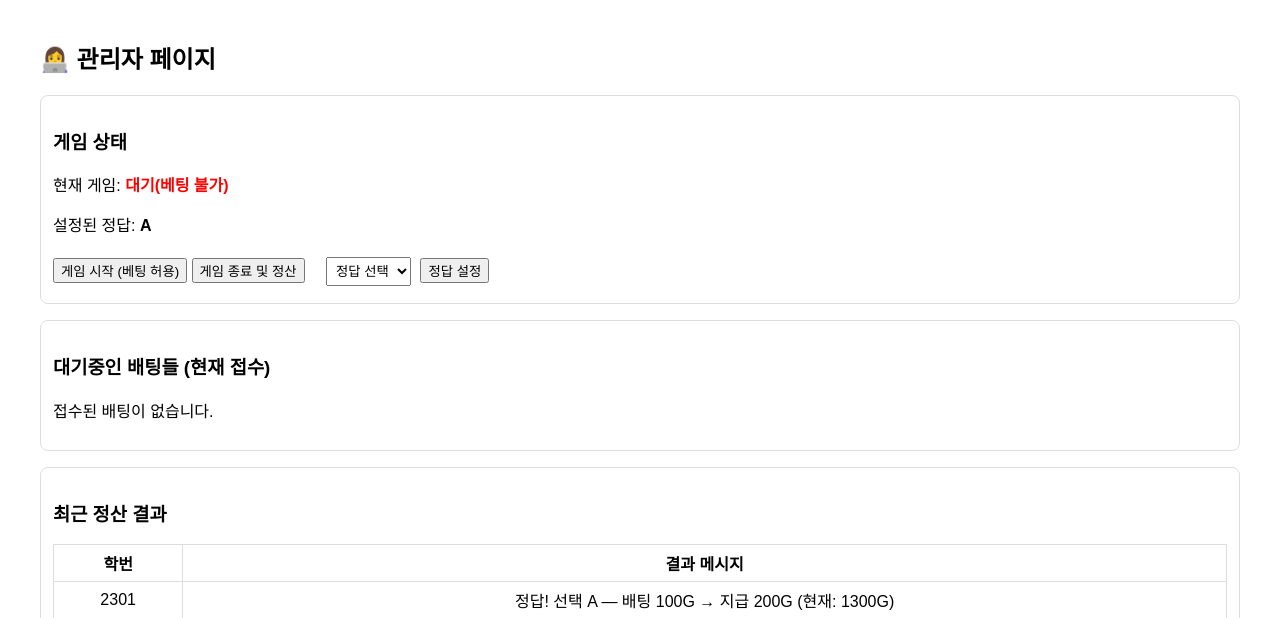
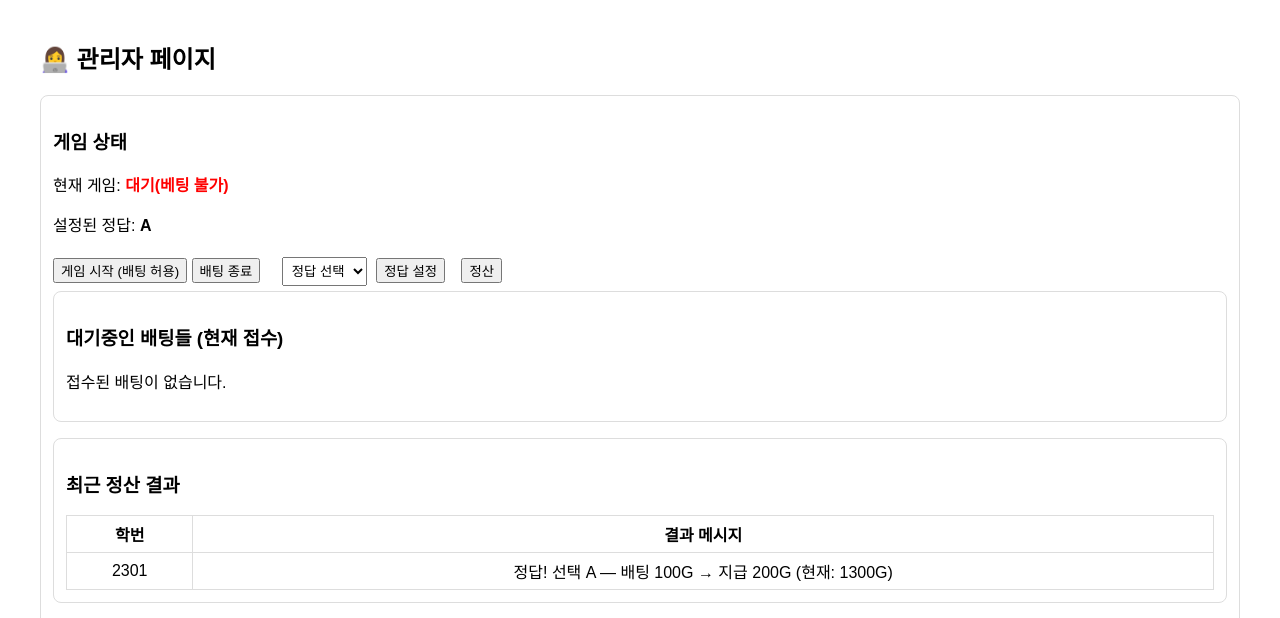
Before and after one commit to gnssid0209/codingclub_assert, a Flask app: page /admin in a window 1280 px wide. Shown: the top 618 px of the page. Run offline with Flask 3, Linux system fonts and the light colour scheme; the visitor is signed in with stand-in values (Sample User, id 1).

Commit message:
Update admin page with new betting controls

```diff
--- a/templates/admin.html
+++ b/templates/admin.html
@@ -28,14 +28,15 @@
     </p>
     <p>설정된 정답: <strong>{{ game.answer if game.answer else "설정 안됨" }}</strong></p>
 
+    <!-- 게임 상태 / 버튼 -->
 <form method="POST" style="display:inline;">
   <input type="hidden" name="action" value="start">
-      <button type="submit">게임 시작 (베팅 허용)</button>
+  <button type="submit">게임 시작 (배팅 허용)</button>
 </form>
 
 <form method="POST" style="display:inline;">
-      <input type="hidden" name="action" value="stop">
-      <button type="submit">게임 종료 및 정산</button>
+  <input type="hidden" name="action" value="stop_betting">
+  <button type="submit">배팅 종료</button>
 </form>
 
 <form method="POST" style="display:inline; margin-left:12px;">
@@ -49,7 +50,12 @@
   </select>
   <button type="submit">정답 설정</button>
 </form>
-  </div>
+
+<form method="POST" style="display:inline; margin-left:12px;">
+  <input type="hidden" name="action" value="settle">
+  <button type="submit">정산</button>
+</form>
+
 
   <div class="section">
     <h3>대기중인 배팅들 (현재 접수)</h3>
```
Lines whose indentation alone changed are shown as unchanged.
